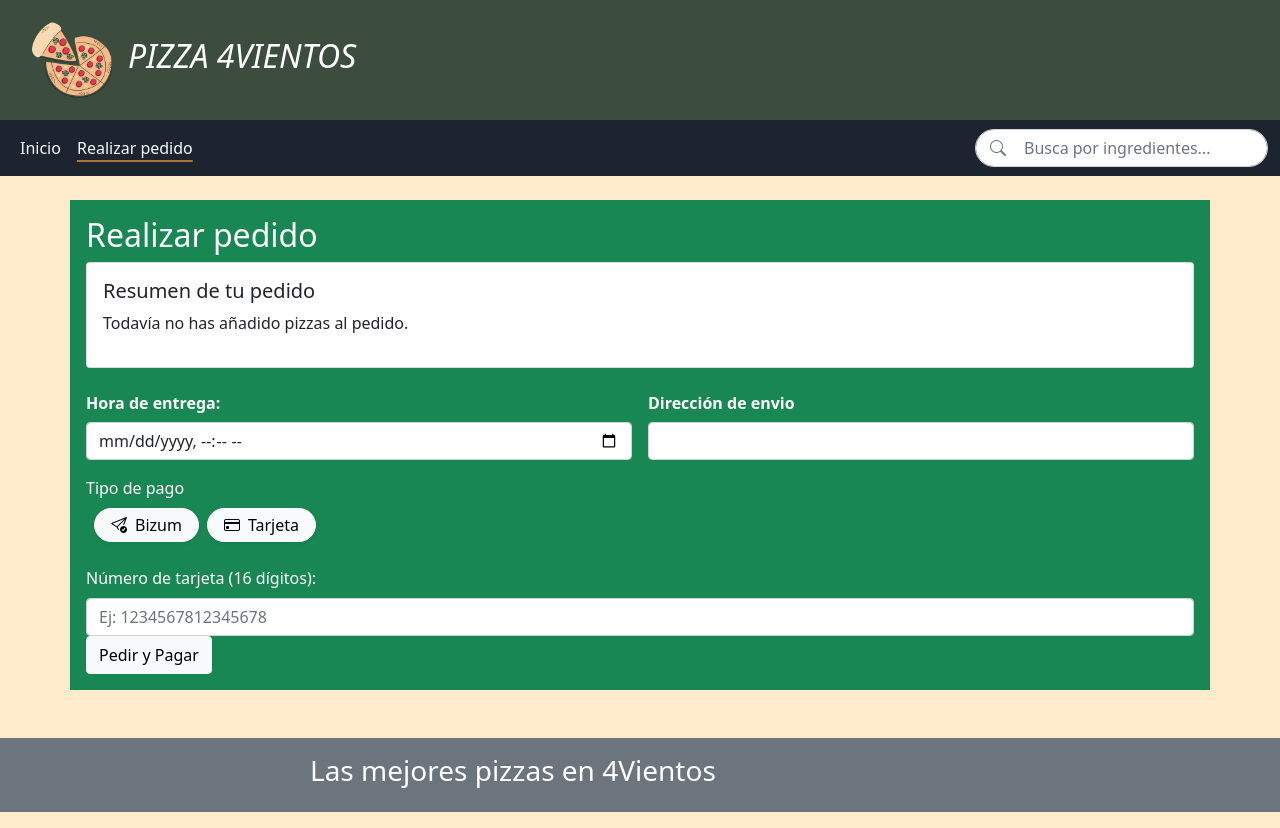
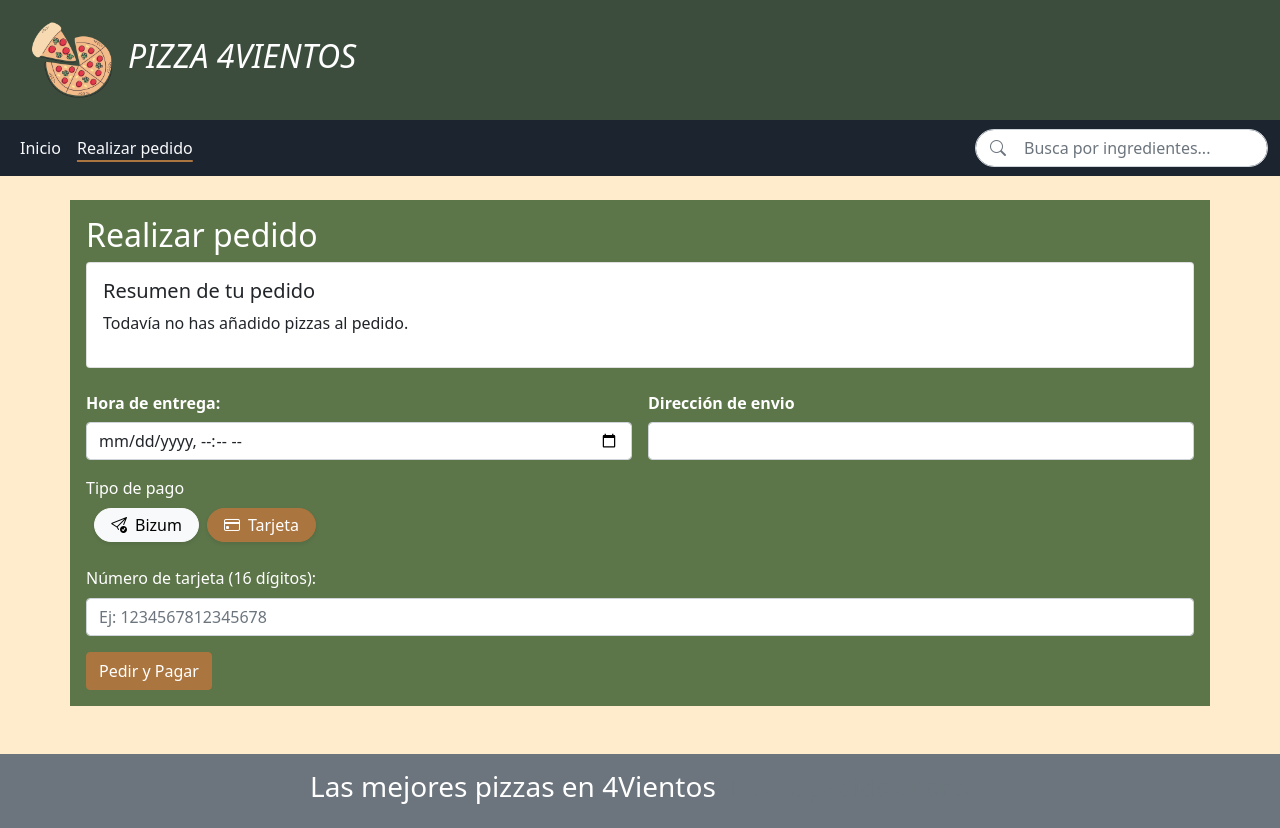
Before and after one commit to annessuarez/Pizza4Vientos, an Angular app: page /realizarPedido in a window 1280 px wide. Both pictures are taken after a click on the label "Tarjeta". Built offline with nearby package versions, Linux system fonts and the light colour scheme.

Commit message:
update: mejorar la estetica y la funcionalidad del formulario

```diff
--- a/src/app/formulario/formulario.css
+++ b/src/app/formulario/formulario.css
@@ -1,3 +1,6 @@
+#containerPedido{
+    background-color: #5C7549;
+}
 #mensajeError{
     background-color: #61262D;
 }
@@ -5,3 +8,16 @@
 #mensajeValido{
     background-color: #5C7549;
 }
+
+.btn-check:checked + label{
+    background-color: #AB753F;
+    color: white ;
+    border-color: #AB753F;
+    box-shadow: 0 4px 10px rgba(0, 0, 0, 0.25);
+}
+
+#btnPagar{
+    background-color: #AB753F;
+    color: white ;
+    border-color: #AB753F;
+}
--- a/src/app/formulario/formulario.html
+++ b/src/app/formulario/formulario.html
@@ -1,4 +1,4 @@
-<div class="container mt-4 p-3 mb-2 bg-success text-white">
+<div class="container mt-4 p-3 mb-2 text-white" id="containerPedido">
 <form id="pedido" (submit)="realizarPago(); $event.preventDefault()">
   <h2>Realizar pedido</h2>
 
@@ -33,7 +33,7 @@
   <legend class="col-form-label text-nowrap m-0 p-0 text-white fw-medium">Tipo de pago</legend>
   <fieldset class="d-flex align-items-center gap-3 my-3">
     <div class="d-flex gap-2 m-2">
-        <input (click)="metodoPago ='Bizum'" type="radio" class="btn-check" name="gridRadios" id="gridRadios1" value="option1" checked autocomplete="off">
+        <input (click)="metodoPago ='Bizum'" type="radio" class="btn-check" name="gridRadios" id="gridRadios1" value="option1" autocomplete="off">
         <label class="btn btn-light rounded-pill px-3 py-1 shadow-sm d-flex align-items-center gap-2 fw-semibold" for="gridRadios1">
           <i class="bi bi-send-check"></i>
           <span>Bizum</span>
@@ -53,8 +53,11 @@
       <input (input)="telefono = $any($event.target).value" type="tel" class="form-control" id="inputTelefono" placeholder="Ej: 612345678" maxlength="9">
     </div>
   }@else if (metodoPago == 'Tarjeta'){
-    <label for="inputNumTelefono" class="form-label fw-semibold">Número de tarjeta (16 dígitos):</label>
-    <input (input)="tarjeta = $any($event.target).value" type="text" class="form-control" id="inputTarjeta" placeholder="Ej: 1234567812345678" maxlength="16">
+    <div class="mb-3">
+      <label for="inputNumTelefono" class="form-label fw-semibold">Número de tarjeta (16 dígitos):</label>
+      <input (input)="tarjeta = $any($event.target).value" type="text" class="form-control" id="inputTarjeta" placeholder="Ej: 1234567812345678" maxlength="16">
+    </div>
+
   }
 
   @if (mensajeError){
@@ -66,11 +69,11 @@
 
   @if (mensajeValido){
     <div id="mensajeValido" class="alert alert-success m-2" role="alert">
-     <i class="bi bi-info-circle"></i>
+     <i class="bi bi-info-circle m-1"></i>
      {{mensajeValido}}
     </div>
   }
 
-  <button type="submit" class="btn btn-light">Pedir y Pagar</button>
+  <button id="btnPagar" type="submit" class="btn btn-light">Pedir y Pagar</button>
 </form>
 </div>
--- a/src/app/formulario/formulario.ts
+++ b/src/app/formulario/formulario.ts
@@ -10,7 +10,7 @@ import {Router } from '@angular/router';
 })
 export class Formulario {
   pedido = input<PizzaModel[]>([]);
-  metodoPago: string = "Bizum";
+  metodoPago: string = "";
   telefono: string = "";
   tarjeta: string = "";
   hora: string = "";
```
